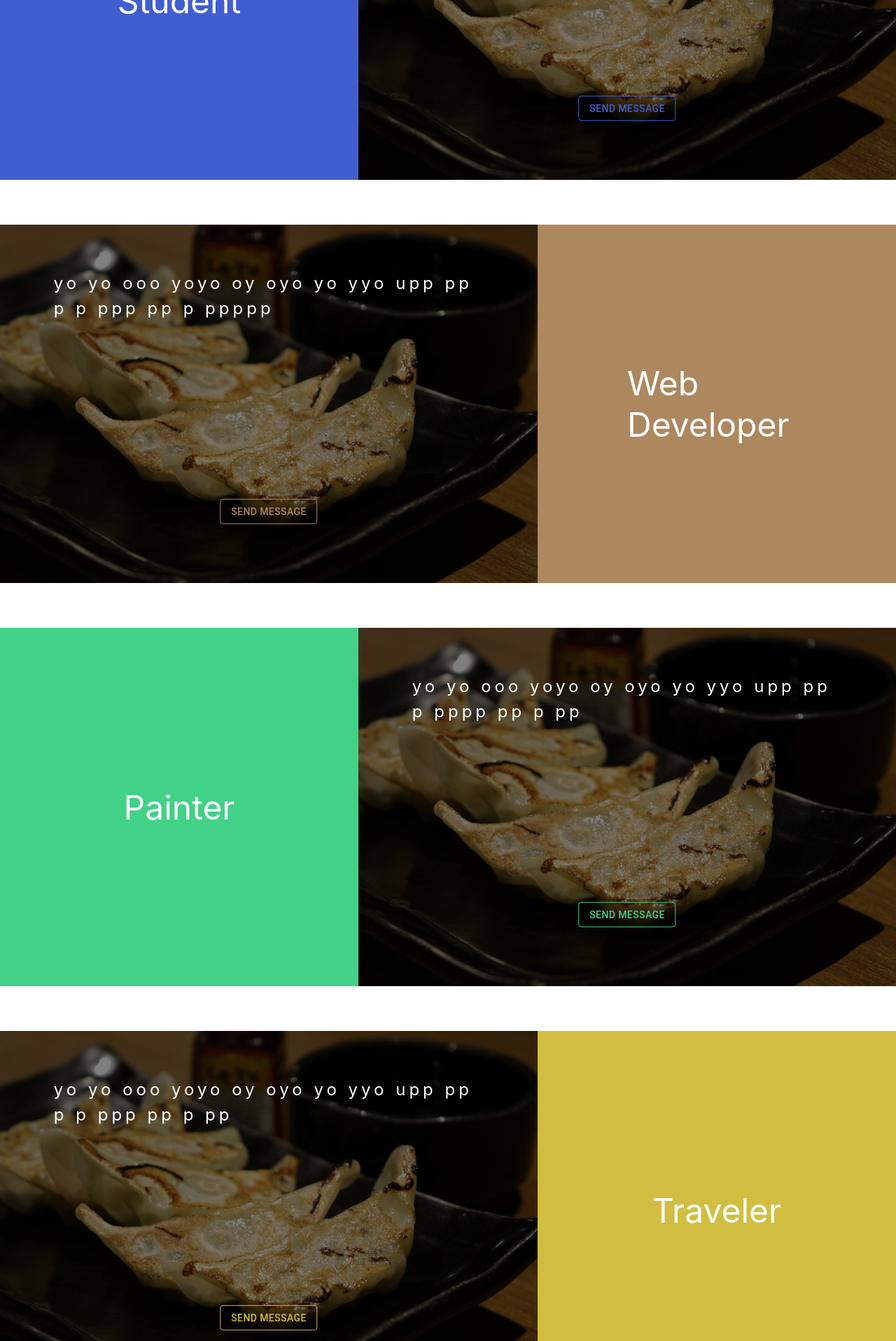
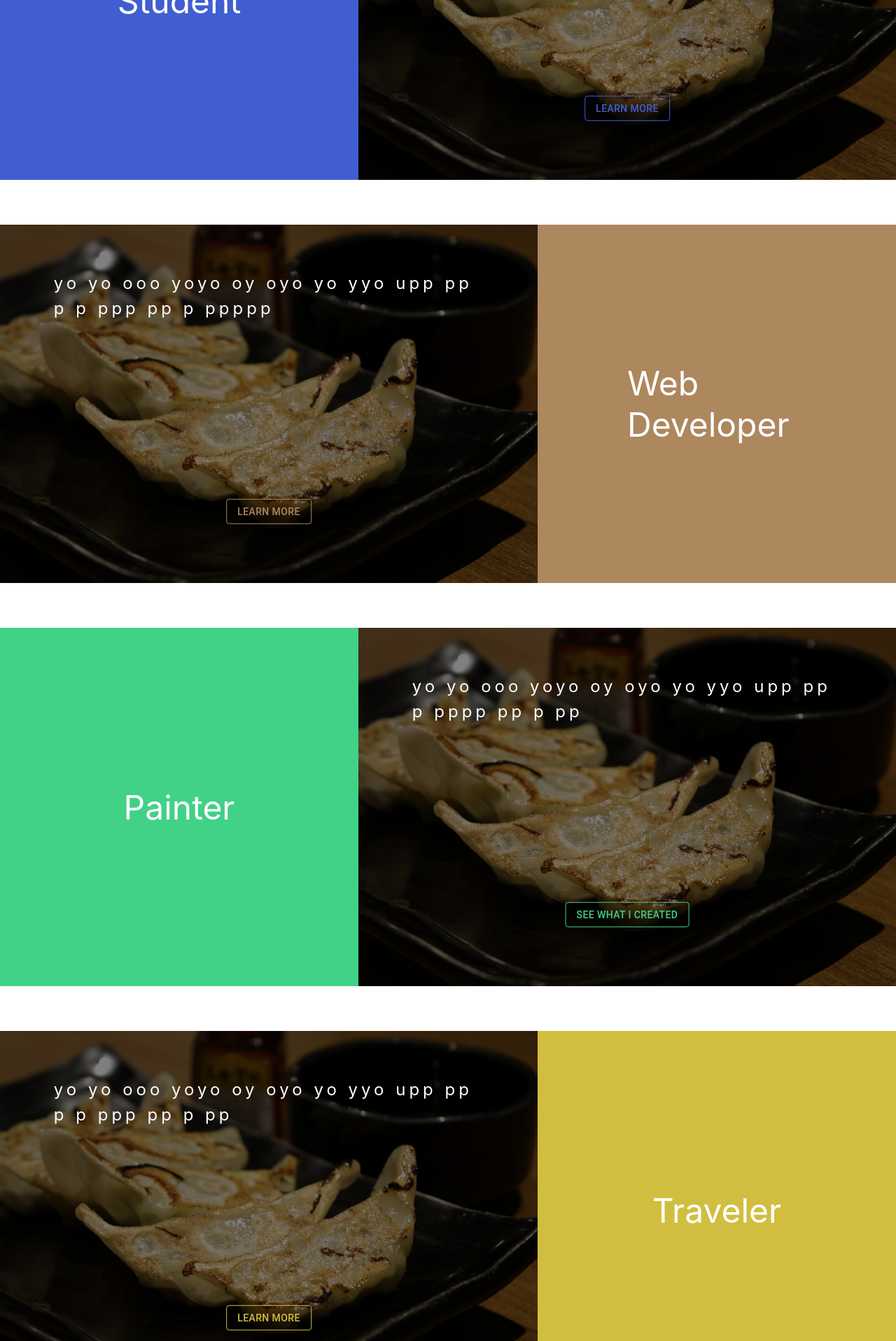
Before and after one commit to kojiokajima/react00, a React (Create React App) app: page /about in a window 1280 px wide. Shown: the part 1120-3036 px from the top of the page at 70% size. Built offline with nearby package versions, Linux system fonts and the light colour scheme.

Commit message:
basic functions almost done

```diff
--- a/src/views/components/molecules/CardItem.jsx
+++ b/src/views/components/molecules/CardItem.jsx
@@ -13,7 +13,6 @@ const useStyles = makeStyles({
 
 const CardItem = (props) => {
     const classes = useStyles()
-    console.log(props.image)
 
     return (
         <div className={`card ${classes.root}`}>
--- a/src/views/components/molecules/ContactForm.jsx
+++ b/src/views/components/molecules/ContactForm.jsx
@@ -3,7 +3,6 @@ import Button from "@material-ui/core/Button";
 import Dialog from "@material-ui/core/Dialog";
 import DialogActions from "@material-ui/core/DialogActions";
 import DialogContent from "@material-ui/core/DialogContent";
-import DialogContentText from "@material-ui/core/DialogContentText";
 import DialogTitle from "@material-ui/core/DialogTitle";
 import {TextInput} from "../index";
 
@@ -26,7 +25,8 @@ const ContactForm = (props) => {
     },[setName]);
 
     const validateEmailFormat = (email) => {
-        const regex = /^[a-zA-Z0-9.!#$%&'*+\/=?^_`{|}~-]+@[a-zA-Z0-9-]+(?:\.[a-zA-Z0-9-]+)*$/
+        // const regex = /^[a-zA-Z0-9.!#$%&'*+\/=?^_`{|}~-]+@[a-zA-Z0-9-]+(?:\.[a-zA-Z0-9-]+)*$/
+        const regex = /^[a-zA-Z0-9.!#$%&'*+/=?^_`{|}~-]+@[a-zA-Z0-9-]+(?:\.[a-zA-Z0-9-]+)*$/
         return regex.test(email)
     }
 
--- a/src/views/components/organisms/AboutContent.jsx
+++ b/src/views/components/organisms/AboutContent.jsx
@@ -1,38 +1,12 @@
 import React, { useCallback, useState } from 'react'
-import { makeStyles } from '@material-ui/core/styles'
-// import {  makeStyles } from '@material-ui/core/styles'
-// import CardMedia from '@material-ui/core/CardMedia'
 import { ButtonBasic, ContactForm } from '..';
 
-const useStyles = makeStyles({
-    root: {
-      maxWidth: 345,
-    },
-    media: {
-      height: 140,
-    },
-    // button: {
-    //     width: "50%",
-    //     backgroundColor: "red"
-    // }
-});
-
-
 const AboutContent = (props) => {
-    const classes = useStyles()
-    // const classes = useStyles()
     const bgUrl = props.url
-    // console.log(bgUrl)
-    // console.log(bgUrl.default)
     const bgColor = props.bgColor
     const isButtonExist = props.isButtonExist
 
     const [open, setOpen] = useState(false)
-
-    const confirmOpen = () => {
-        console.log(open)
-    }
-
 
     const handleOpen = useCallback(() => {
         setOpen(true)
@@ -55,7 +29,7 @@ const AboutContent = (props) => {
 
                 {isButtonExist ? (
                     <ButtonBasic
-                        name={"Send Message"}
+                        name={props.name}
                         bgColor={props.bgColor}
                         onClick={handleOpen}
                     />
--- a/src/views/components/organisms/ContactContent.jsx
+++ b/src/views/components/organisms/ContactContent.jsx
@@ -1,5 +1,5 @@
 import React from 'react'
-import { AboutContent, ContactForm } from '../index'
+import { AboutContent } from '../index'
 import PersonIcon from '@material-ui/icons/Person';
 import { makeStyles } from '@material-ui/core';
 
@@ -17,7 +17,6 @@ const ContactContent = () => {
     const classes = useStyles()
     const infoText = `Name: Koji Okajima<br/>Email: okka01240110@gmail.com<br/>Phone: 236-677-2088`;
     const renderedText = () => {
-        const text1 = infoText.split("<br/>")
 
         return infoText.split("<br/>").map((item, index) => {
             return <span key={index}>{item}<br/></span>
@@ -33,7 +32,7 @@ const ContactContent = () => {
             <div className="contact-content-contacts">
                 <div className="info">
                     <AboutContent
-                        // className={classes.AboutContent}
+                        name={"Send Message"}
                         title={<PersonIcon className={classes.aboutContentIcon}/>}
                         url={require('../../../assets/img/appetizer1.jpg')}
                         bgColor={"#a4abbf"}
--- a/src/views/components/organisms/WorkContent.jsx
+++ b/src/views/components/organisms/WorkContent.jsx
@@ -7,7 +7,6 @@ jsonファイル作ろうかなぁ
 */
 
 const WorkContent = () => {
-    // console.log(defaultDataset["drawing"])
     return (
         <div className="work-content">
                 <div className="work-content-title">
--- a/src/views/components/pages/About.jsx
+++ b/src/views/components/pages/About.jsx
@@ -11,6 +11,7 @@ const About = () => {
       <Hero text={"This is who I am"} />
 
       <AboutContent
+        name={"learn more"}
         title={"Student"}
         url={require('../../../assets/img/appetizer1.jpg')}
         bgColor={"#415ed1"}
@@ -19,6 +20,7 @@ const About = () => {
         />
 
       <AboutContent
+        name={"learn more"}
         title={"Web Developer"}
         url={require('../../../assets/img/appetizer1.jpg')}
         bgColor={"#ad875e"}
@@ -27,6 +29,7 @@ const About = () => {
         />
 
       <AboutContent
+        name={"See what i created"}
         title={"Painter"}
         url={require('../../../assets/img/appetizer1.jpg')}
         bgColor={"#41d187"}
@@ -35,6 +38,7 @@ const About = () => {
         />
 
       <AboutContent
+        name={"learn more"}
         title={"Traveler"}
         url={require('../../../assets/img/appetizer1.jpg')}
         bgColor={"#d1be41"}
```
